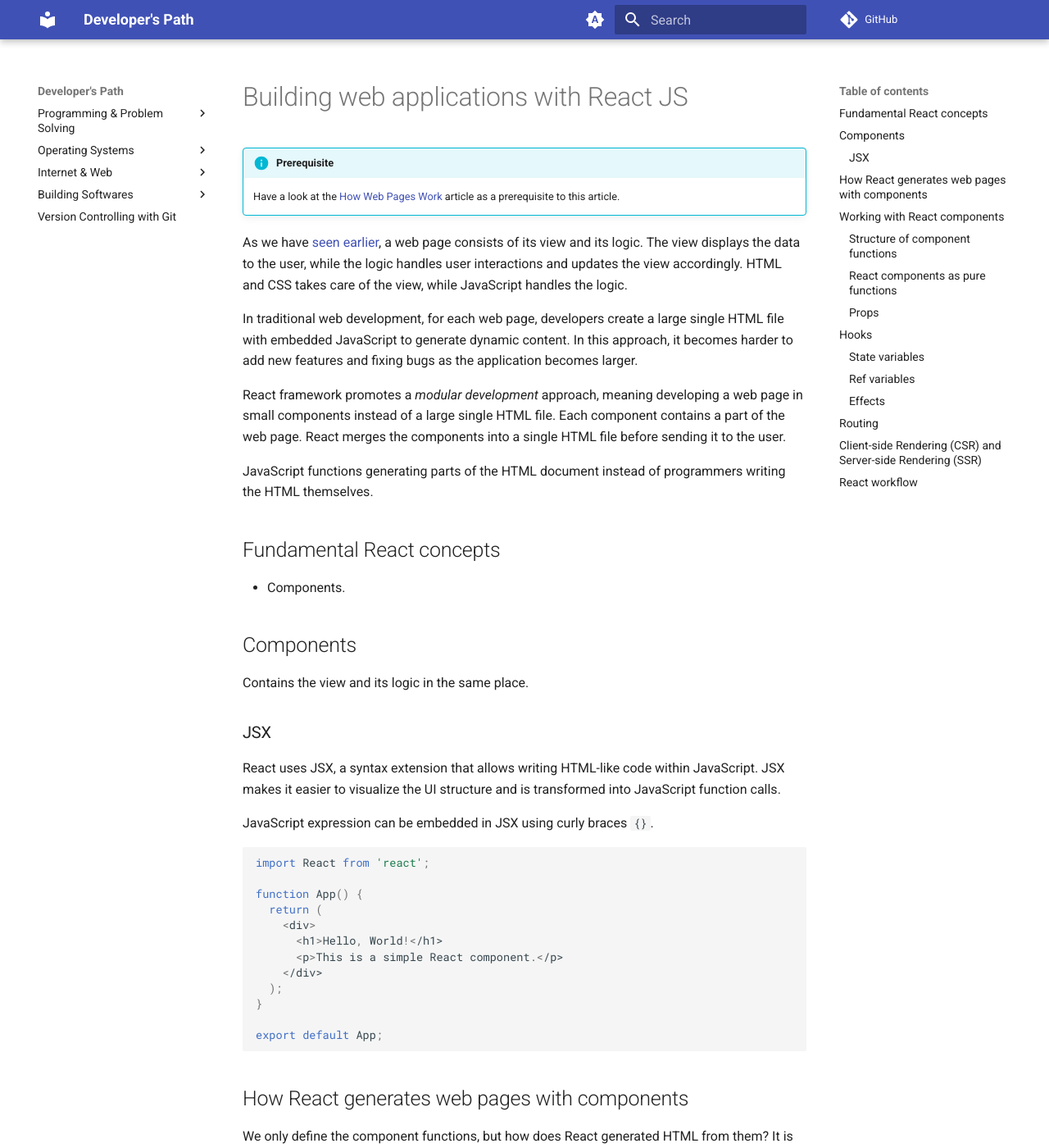
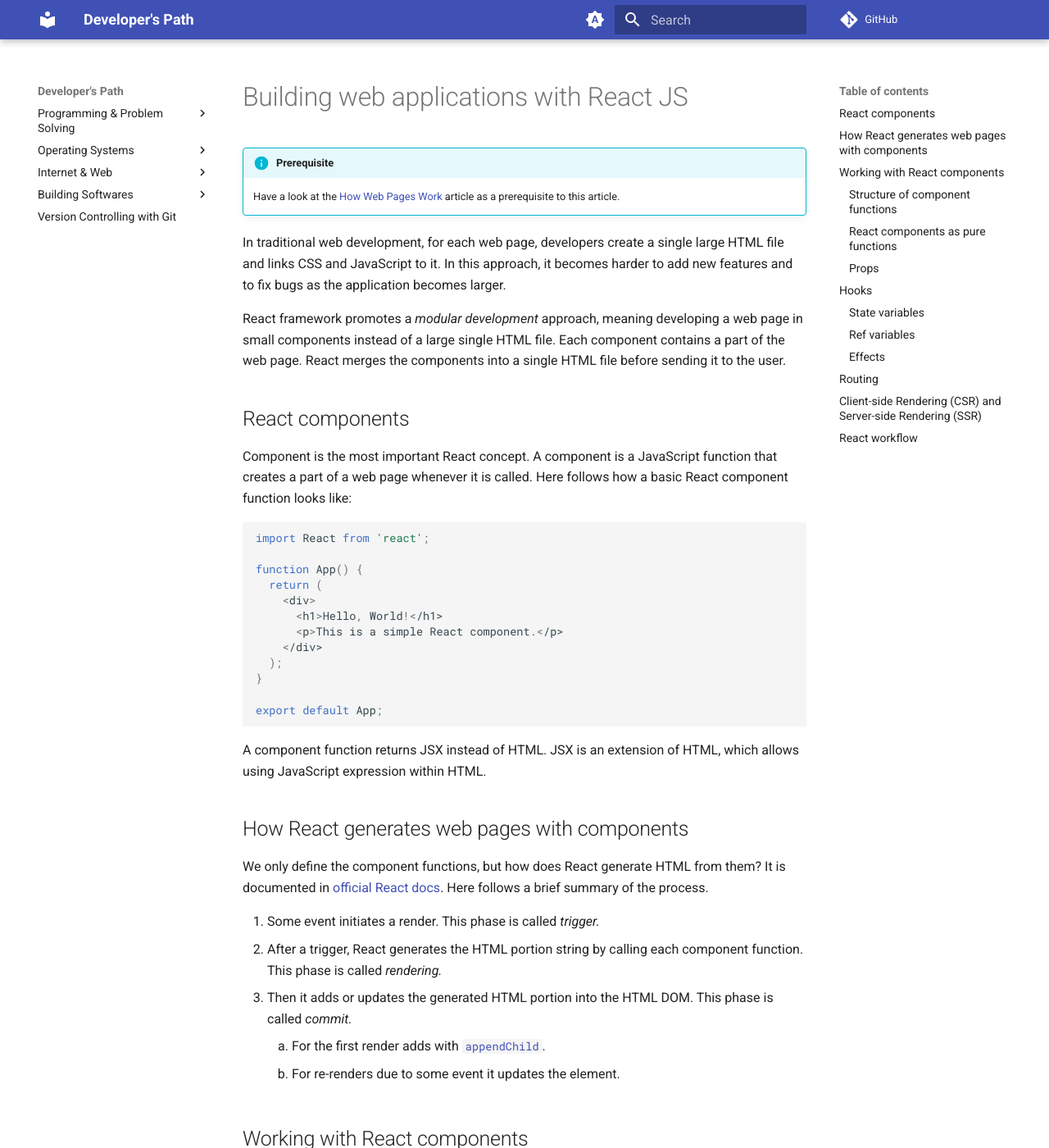
Before and after one commit to gharials/dev-path, an MkDocs documentation site: the page built from docs/building-softwares/react-js.md, in a window 1280 px wide and 1400 px high. Shown: the whole window at 82% size. Built offline with MkDocs 1.6.1 and Material for MkDocs 9.7.7, drawn with Linux system fonts in a browser that asks for light colours; comment, search, counter and statistics services are not loaded; some of the changed text lies outside the part shown.

Commit message:
'react-js': - shortened article introduction. - edited components section.

````diff
--- a/docs/building-softwares/react-js.md
+++ b/docs/building-softwares/react-js.md
@@ -3,27 +3,13 @@
 !!! info "Prerequisite"
     Have a look at the [How Web Pages Work](../internet-web/web-pages.md) article as a prerequisite to this article.
 
-As we have [seen earlier](../internet-web/web-pages.md), a web page consists of its view and its logic. The view displays the data to the user, while the logic handles user interactions and updates the view accordingly. HTML and CSS takes care of the view, while JavaScript handles the logic.
-
-In traditional web development, for each web page, developers create a large single HTML file with embedded JavaScript to generate dynamic content. In this approach, it becomes harder to add new features and fixing bugs as the application becomes larger.
+In traditional web development, for each web page, developers create a single large HTML file and links CSS and JavaScript to it. In this approach, it becomes harder to add new features and to fix bugs as the application becomes larger.
 
 React framework promotes a _modular development_ approach, meaning developing a web page in small components instead of a large single HTML file. Each component contains a part of the web page. React merges the components into a single HTML file before sending it to the user.
 
-JavaScript functions generating parts of the HTML document instead of programmers writing the HTML themselves.
+## React components
 
-## Fundamental React concepts
-
-* Components.
-
-## Components
-
-Contains the view and its logic in the same place.
-
-### JSX
-
-React uses JSX, a syntax extension that allows writing HTML-like code within JavaScript. JSX makes it easier to visualize the UI structure and is transformed into JavaScript function calls.
-
-JavaScript expression can be embedded in JSX using curly braces `{}`.
+Component is the most important React concept. A component is a JavaScript function that creates a part of a web page whenever it is called. Here follows how a basic React component function looks like:
 
 ```javascript
 import React from 'react';
@@ -40,9 +26,11 @@ function App() {
 export default App;
 ```
 
+A component function returns JSX instead of HTML. JSX is an extension of HTML, which allows using JavaScript expression within HTML.
+
 ## How React generates web pages with components
 
-We only define the component functions, but how does React generated HTML from them? It is documented in [official React docs](https://react.dev/learn/render-and-commit). Here follows a brief summary of the process.
+We only define the component functions, but how does React generate HTML from them? It is documented in [official React docs](https://react.dev/learn/render-and-commit). Here follows a brief summary of the process.
 
 1. Some event initiates a render. This phase is called _trigger._
 2. After a trigger, React generates the HTML portion string by calling each component function. This phase is called _rendering._
````
